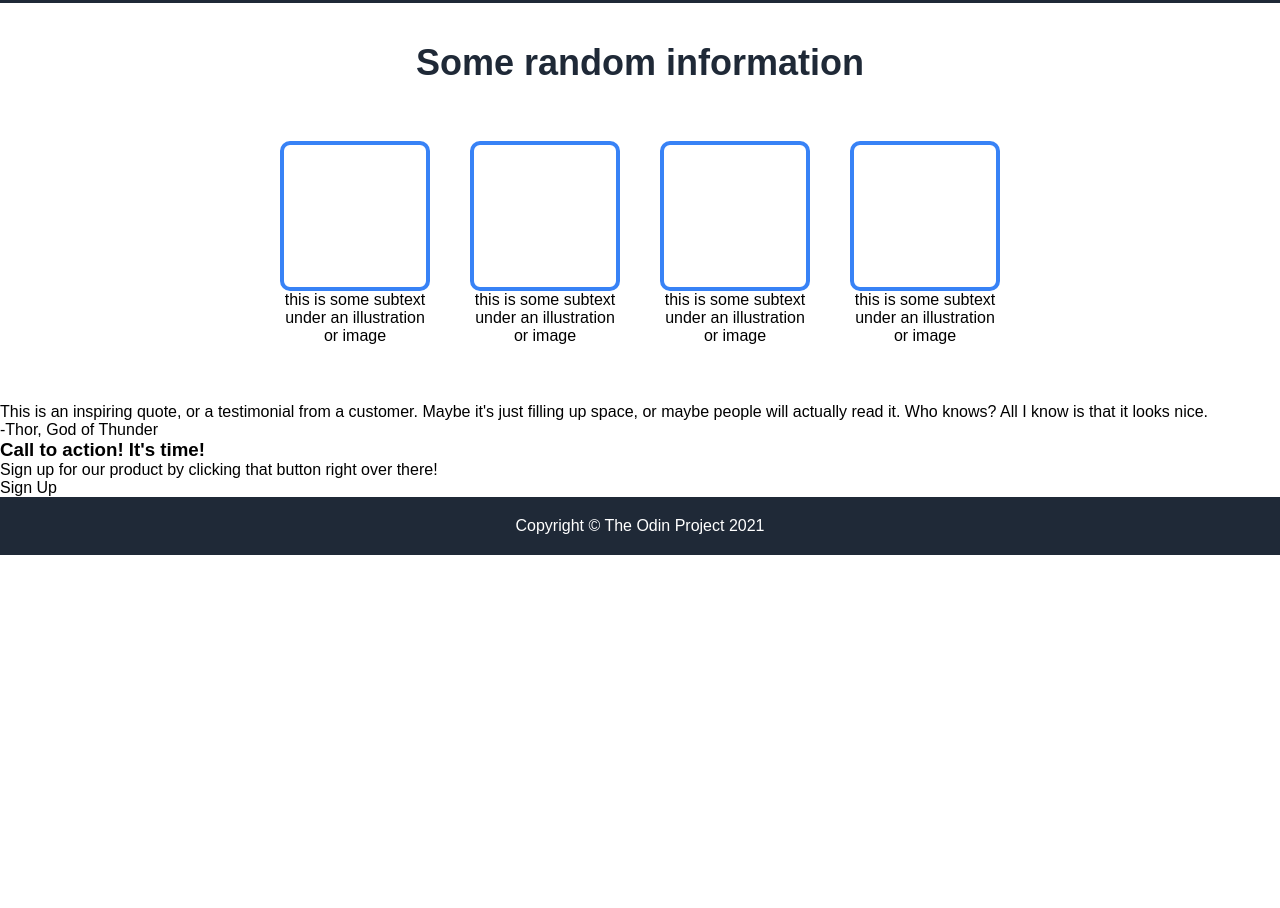
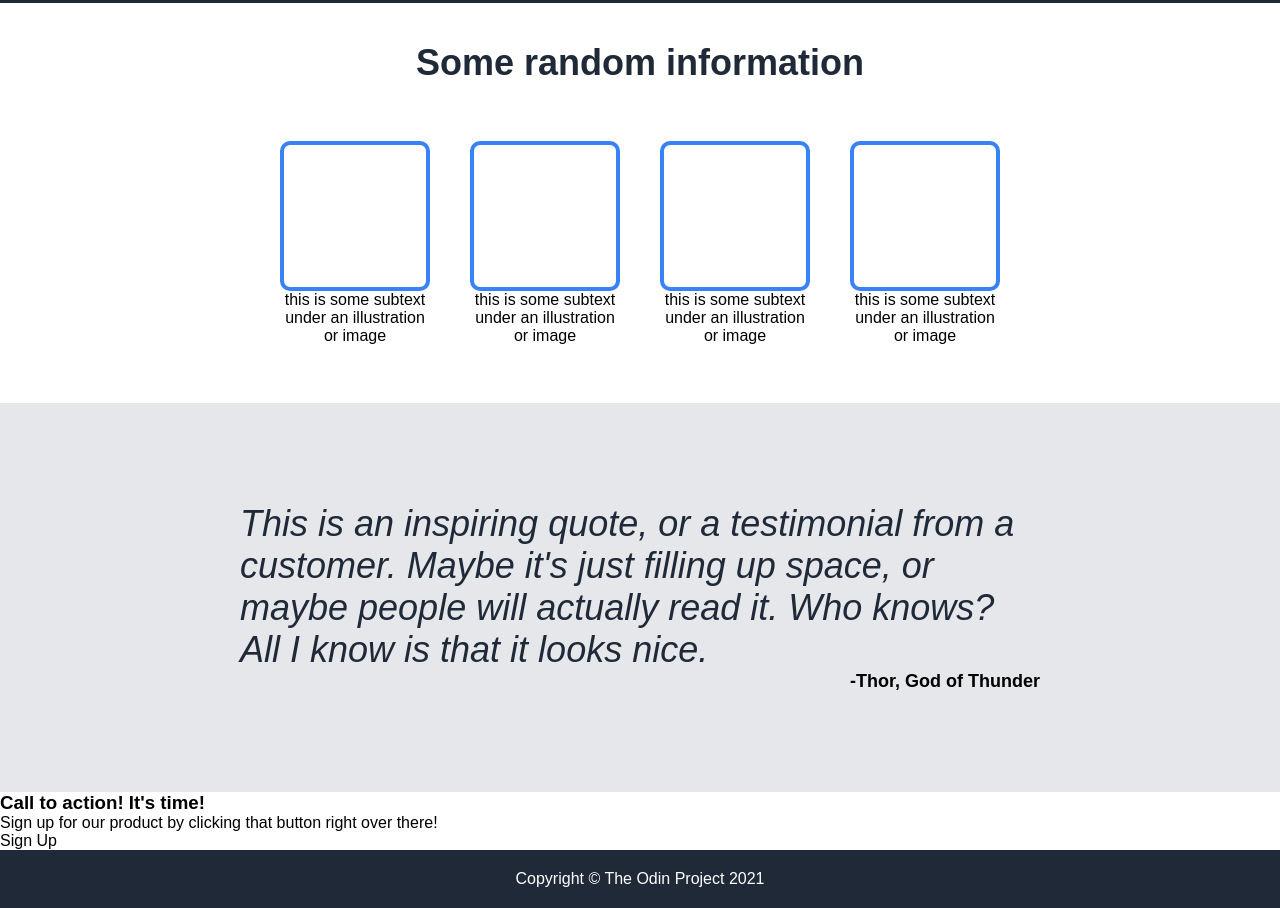
Before and after one commit to bluartie/landing-page, a plain HTML site: page index.html in a window 1280 px wide. Shown: the part 509-1417 px from the top of the page. Before the commit the page ends 1064 px from the top, so only its background shows below. Drawn offline with Linux system fonts and the light colour scheme.

Commit message:
finish fourth component: example testimonial

```diff
--- a/index.html
+++ b/index.html
@@ -55,9 +55,11 @@
             </div>
         </div>
 
-        <div class="quote-container">
-            <p class="quote">This is an inspiring quote, or a testimonial from a customer. Maybe it's just filling up space, or maybe people will actually read it. Who knows? All I know is that it looks nice.</p>
-            <p class="attribution">-Thor, God of Thunder</p>
+        <div class="fourth-part">
+            <div class="quote-container">
+                <p class="quote">This is an inspiring quote, or a testimonial from a customer. Maybe it's just filling up space, or maybe people will actually read it. Who knows? All I know is that it looks nice.</p>
+                <p class="attribution">-Thor, God of Thunder</p>
+            </div>
         </div>
 
         <div class="call-to-action-container">
--- a/styles.css
+++ b/styles.css
@@ -140,8 +140,33 @@ a:link, a:visited {
 }
 
 
+.fourth-part {
+    display: flex;
+    justify-content: center;
+    background-color: #E5E7EB;
+}
 
+.quote-container {
+    background-color: #E5E7EB;
+    display: flex;
+    flex-direction: column;
+    align-items: center;
+    width: 1200px;
+    padding: 100px 200px;
+}
 
+.quote {
+    font-size: 36px;
+    font-style: italic;
+    color: #1F2937;
+    font-weight: 300;
+}
+
+.attribution {
+    align-self: flex-end;
+    font-weight: bolder;
+    font-size: 18px;
+}
 
 
 .footer {
```
